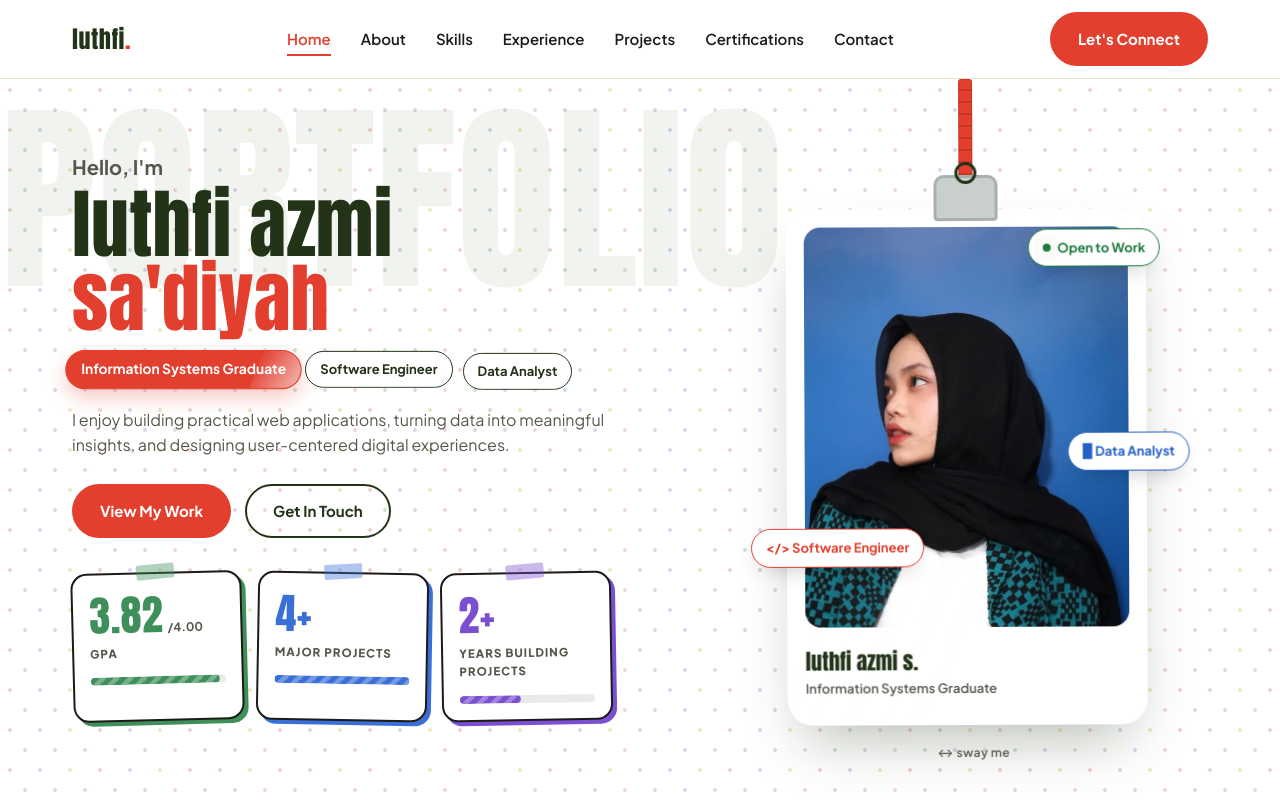
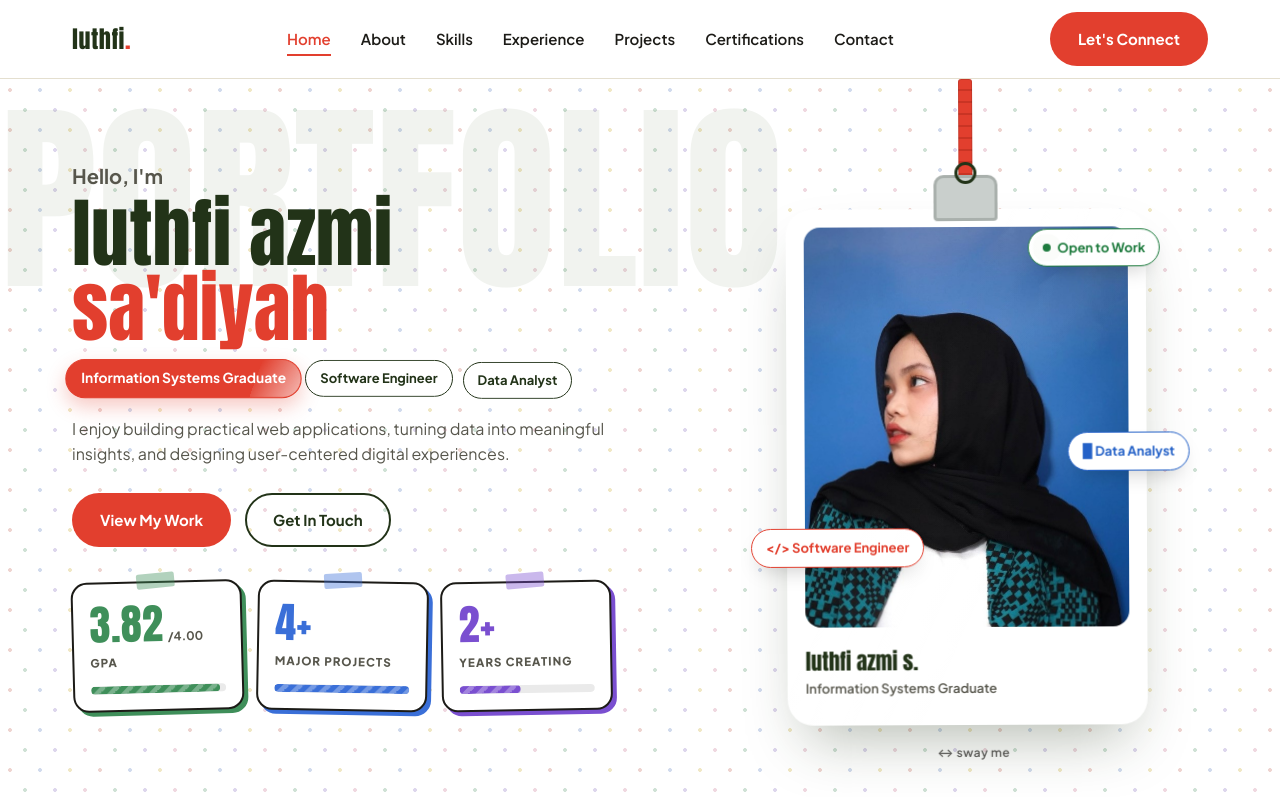
Before and after one commit to luthfisazmi/portfolio-fia, a plain HTML site: page site/index.html in a window 1280 px wide. Shown: the top 800 px of the page. Drawn offline with Linux system fonts and the light colour scheme; animation ran at ten frames a second.

Commit message:
revisi home

```diff
--- a/site/index.html
+++ b/site/index.html
@@ -82,7 +82,7 @@
         <div class="stat-card" style="--c:#7A4FD0" data-to="2" data-suffix="+" data-fill="45"
              data-jokes="Still loading… senior mode 45%.|Fueled by coffee and Stack Overflow.|Level up in progress.|Bugs met: many. Bugs beaten: more.">
           <div class="num">2+</div>
-          <div class="label">Years Building Projects</div>
+          <div class="label">Years Creating</div>
           <div class="stat-bar"><i></i></div>
         </div>
       </div><!-- /stat-row -->
```
